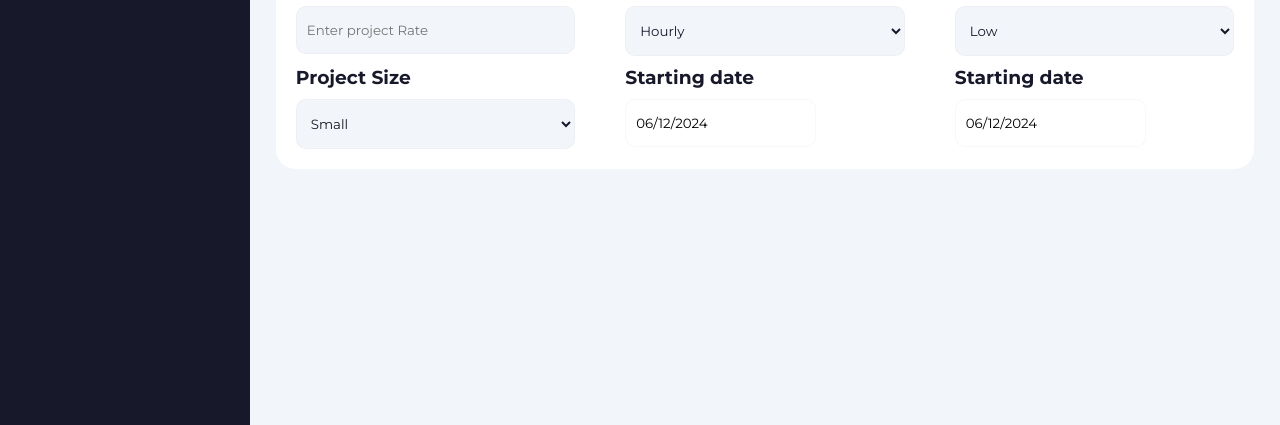
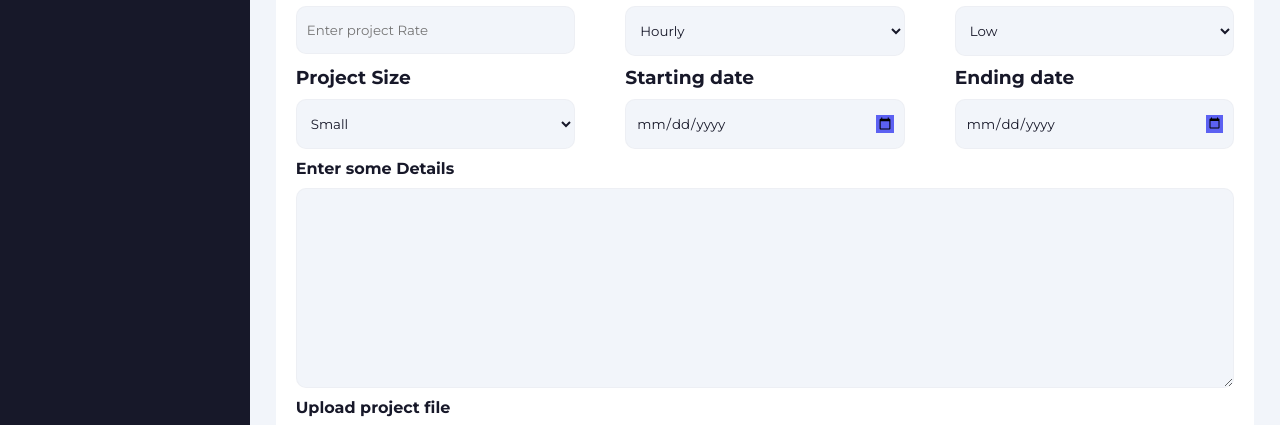
Before and after one commit to azim0nt/first-crm, a React (Vite) app in the folder frontend/: page /project_create in a window 1280 px wide. Shown: the part 371-796 px from the top of the page. Built offline with nearby package versions, Linux system fonts and the light colour scheme.

Commit message:
Create upload file component

```diff
--- a/frontend/package.json
+++ b/frontend/package.json
@@ -17,6 +17,7 @@
     "react-chartjs-2": "^5.2.0",
     "react-datepicker": "^7.1.0",
     "react-dom": "^18.2.0",
+    "react-dropzone": "^14.2.3",
     "react-icons": "^5.2.1",
     "react-router-dom": "^6.23.1",
     "sass": "^1.77.4"
--- a/frontend/src/components/Applications/CreateNew/index.jsx
+++ b/frontend/src/components/Applications/CreateNew/index.jsx
@@ -3,7 +3,7 @@ import '../../common/PathToTab'
 import { useContext ,useState } from 'react';
 import { context } from '../../../store'
 import PathToTab from '../../common/PathToTab';
-import DatePicker from "react-datepicker";
+import FileUploader from '../../common/FileUploader';
 
 import "react-datepicker/dist/react-datepicker.css";
 function CreateNew() {
@@ -61,15 +61,24 @@ function CreateNew() {
                                 <div className="starting-date">
                                     <h3>Starting date</h3>
                                     <div id='datepick'>
-                                    <DatePicker selected={startDate} onChange={(date) => setStartDate(date)} />
+                                    <input type="date" style={{ backgroundColor: store.theme.backBgColor, color: store.theme.textColor }}/>
                                     </div>
                                 </div>
-                                <div className="starting-date">
-                                    <h3>Starting date</h3>
+                                <div className="ending-date">
+                                    <h3>Ending date</h3>
                                     <div id='datepick'>
-                                    <DatePicker selected={startDate} onChange={(date) => setStartDate(date)} />
+                                    <input type="date" style={{ backgroundColor: store.theme.backBgColor, color: store.theme.textColor }}/>
                                     </div>
                                 </div>
+
+                            </div>
+                            <div className="enter-some-details card">
+                                <h4>Enter some Details</h4>
+                                <textarea  style={{ backgroundColor: store.theme.backBgColor, color: store.theme.textColor }}></textarea>
+                            </div>
+                            <div className="upload-project-file card">
+                                <h4>Upload project file</h4>
+                                <FileUploader/>
                             </div>
                         </div>
                     </div>
--- a/frontend/src/components/Applications/CreateNew/style.scss
+++ b/frontend/src/components/Applications/CreateNew/style.scss
@@ -36,6 +36,16 @@
                         border: 1px solid $transparent-gray;
                         border-radius: 10px;
                     }
+                    textarea{
+                        border: none;
+                        outline: none;
+                        padding: 15px 10px;
+                        border: 1px solid $transparent-gray;
+                        border-radius: 10px;
+                        resize: vertical;
+                        height: 200px;
+                        transition: 0s;
+                    }
                 }
                 .three-inputs{
                     display: flex;
@@ -63,22 +73,22 @@
                     }
                 }
                 .date{
-                    display: flex;
-                    justify-content: space-between;
+                    display: grid;
+                    grid-template-columns: 1fr 1fr 1fr;
                     gap: 50px;
                     div.project-size{
                         display: flex;
                         width: 100%;
                         flex-direction: column;
                         gap: 10px;
-                        input:not(.react-datepicker-ignore-onclickoutside){
+                        input{
                             border: none;
                             outline: none;
                             padding: 15px 10px;
                             border: 1px solid $transparent-gray;
                             border-radius: 10px;
                         }
-                        select:not(.react-datepicker-ignore-onclickoutside){
+                        select{
                             border: none;
                             outline: none;
                             padding: 15px 10px;
@@ -87,22 +97,33 @@
                         }
                     }
                     .starting-date{
+                        display: flex;
                         width: 100%;
                         flex-direction: column;
                         gap: 10px;
+                        ::-webkit-calendar-picker-indicator {background-color: $blue;}
+                        input{
+                            border: none;
+                            outline: none;
+                            padding: 15px 10px;
+                            border: 1px solid $transparent-gray;
+                            border-radius: 10px;
+                            width: 100%;
+                        }
+                    }
+                    .ending-date{
                         display: flex;
-                        div#datepick{
+                        width: 100%;
+                        flex-direction: column;
+                        gap: 10px;
+                        ::-webkit-calendar-picker-indicator {background-color: $blue;}
+                        input{
+                            border: none;
+                            outline: none;
+                            padding: 15px 10px;
+                            border: 1px solid $transparent-gray;
+                            border-radius: 10px;
                             width: 100%;
-
-                            input{
-                                border: none;
-                                outline: none;
-                                padding: 15px 10px;
-                                width: 100%;
-                                border: 1px solid $transparent-gray;
-                                border-radius: 10px;
-                            }
-
                         }
                     }
                 }
--- /dev/null
+++ b/frontend/src/components/common/FileUploader.jsx
@@ -0,0 +1,84 @@
+// src/FileUploader.js
+import React, { useState, useCallback } from 'react';
+import { useDropzone } from 'react-dropzone';
+
+const FileUploader = () => {
+  const [file, setFile] = useState(null);
+  const [preview, setPreview] = useState(null);
+
+  const onDrop = useCallback((acceptedFiles) => {
+    const selectedFile = acceptedFiles[0];
+    setFile(selectedFile);
+
+    const reader = new FileReader();
+    reader.onloadend = () => {
+      setPreview(reader.result);
+    };
+    reader.readAsDataURL(selectedFile);
+  }, []);
+
+  const { getRootProps, getInputProps, isDragActive } = useDropzone({ onDrop });
+
+  const handleUpload = async () => {
+    if (!file) return;
+
+    const formData = new FormData();
+    formData.append('file', file);
+
+    try {
+      const response = await fetch('YOUR_SERVER_URL/upload', {
+        method: 'POST',
+        body: formData,
+      });
+
+      if (response.ok) {
+        alert('File uploaded successfully');
+      } else {
+        alert('File upload failed');
+      }
+    } catch (error) {
+      console.error('Error uploading file:', error);
+      alert('File upload failed');
+    }
+  };
+
+  return (
+    <div>
+      <div className='dropzone'
+        {...getRootProps()}
+        style={{
+          border: '2px dashed #5c61f2',
+          padding: '20px',
+          textAlign: 'center',
+          cursor: 'pointer',
+          borderRadius:'10px',
+          height:'350px',
+          display: 'flex',
+          justifyContent: 'center',
+          alignItems: 'center',
+          flexDirection: 'column',
+
+        }}
+      >
+        <input {...getInputProps()} />
+        {isDragActive ? (
+          <p>Drop the files here ...</p>
+        ) : (
+          <p>Drag 'n' drop some files here, or click to select files</p>
+        )}
+      </div>
+      {preview && (
+        <img
+          src={preview}
+          alt="Preview"
+          style={{ width: '200px', marginTop: '10px' }}
+        />
+      )}
+      <button onClick={handleUpload} style={{ marginTop: '10px' }}>
+        Upload
+      </button>
+    </div>
+  );
+};
+
+export default FileUploader;
```
Also changed, not shown: 1 other file (tests, documents, lock files or other folders).
